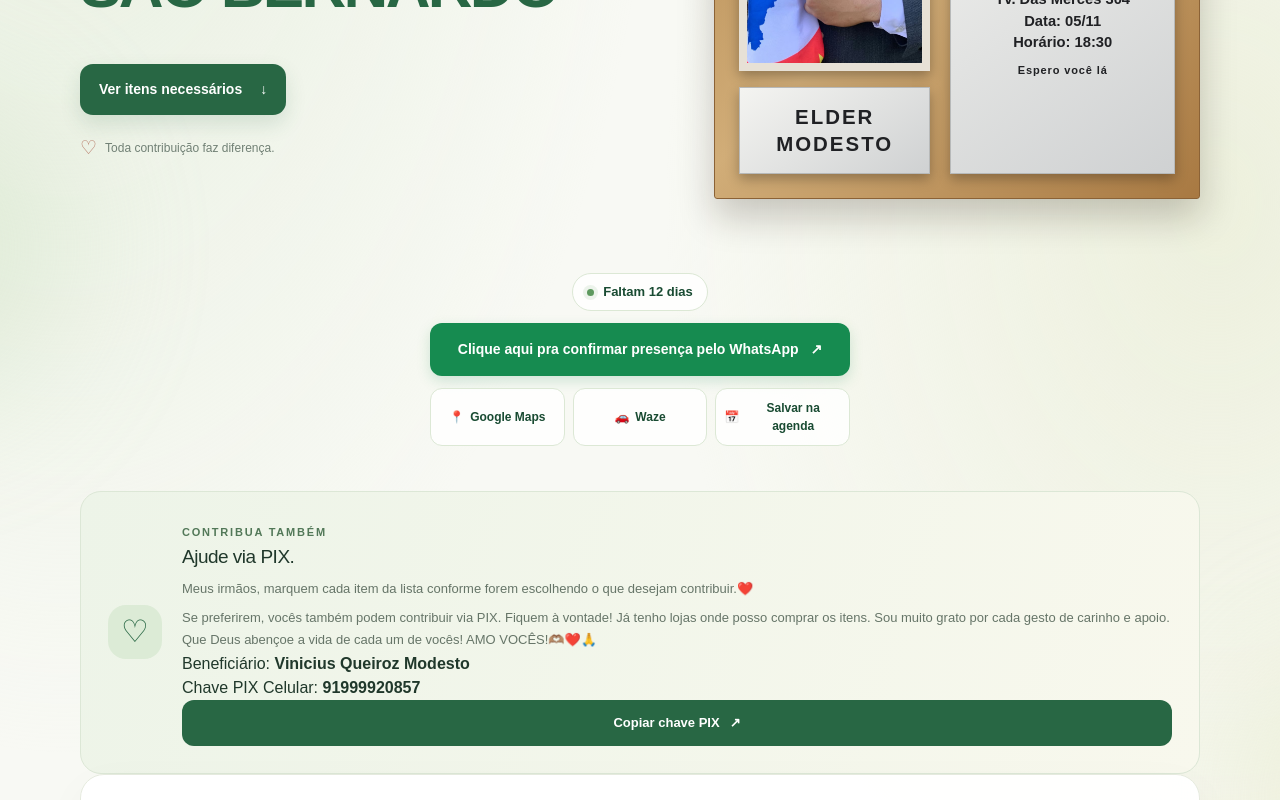
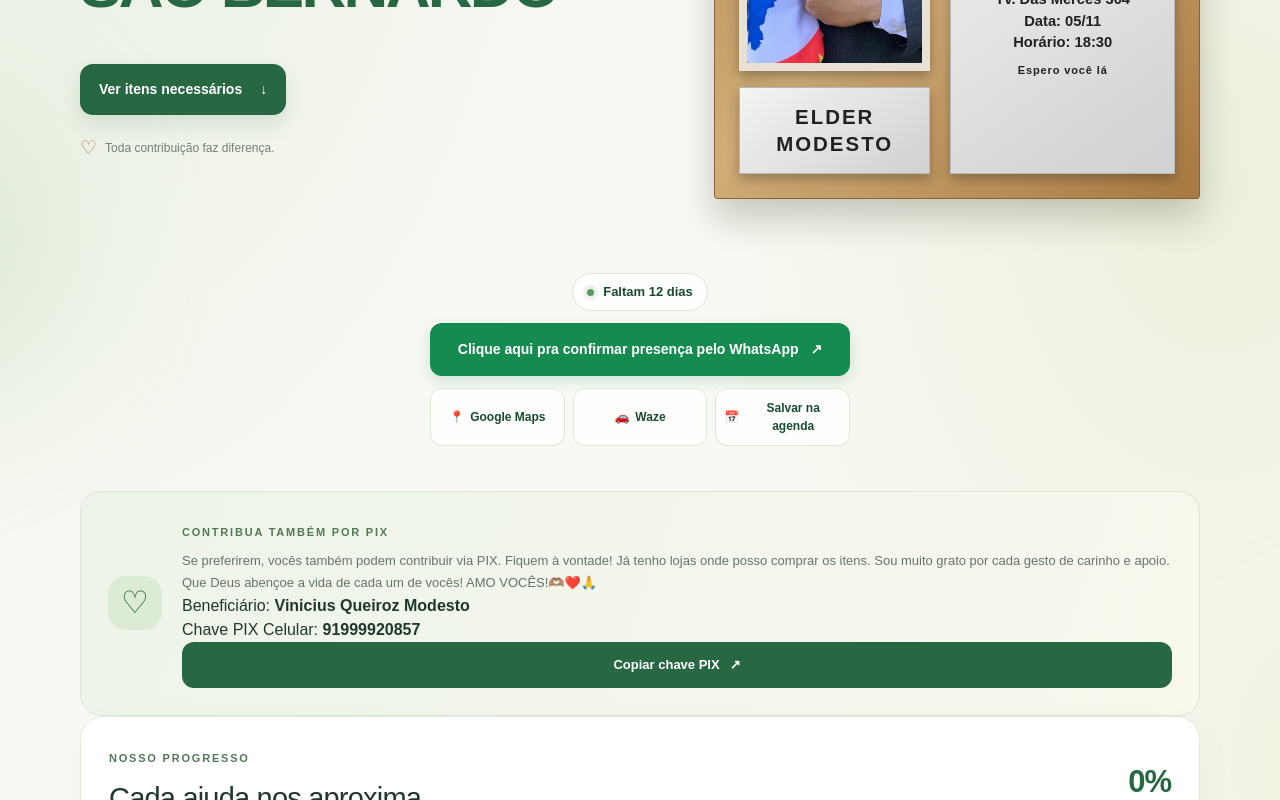
Before and after one commit to Meetch3/missao-lista, a Next.js app: page / in a window 1280 px wide. Shown: the part 362-1162 px from the top of the page. Built offline with nearby package versions, Linux system fonts and the light colour scheme; no server answers; the database is empty.

Commit message:
Atualiza aplicativo

```diff
--- a/app/page.tsx
+++ b/app/page.tsx
@@ -457,13 +457,7 @@ export default function Home() {
           </span>
 
           <div className="pix-content">
-            <span className="section-kicker">CONTRIBUA TAMBÉM</span>
-
-            <h2>Ajude via PIX.</h2>
-
-            <p>
-            Meus irmãos, marquem cada item da lista conforme forem escolhendo o que desejam contribuir.❤️
-            </p>
+            <span className="section-kicker">CONTRIBUA TAMBÉM POR PIX</span>
             <p>
             Se preferirem, vocês também podem contribuir via PIX.
             Fiquem à vontade! Já tenho lojas onde posso comprar os itens. Sou muito grato por cada gesto de carinho e apoio. Que Deus abençoe a vida de cada um de vocês!
```
